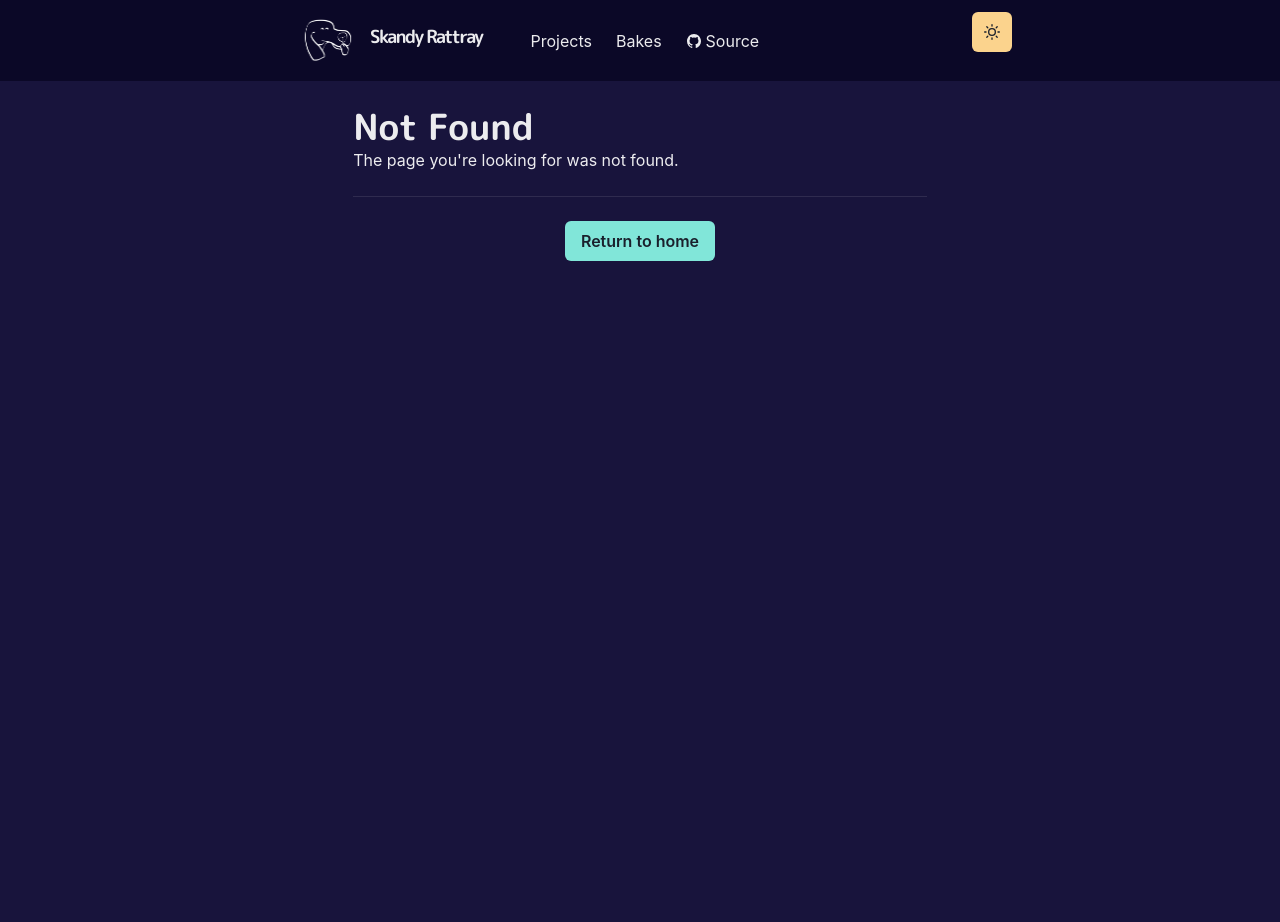
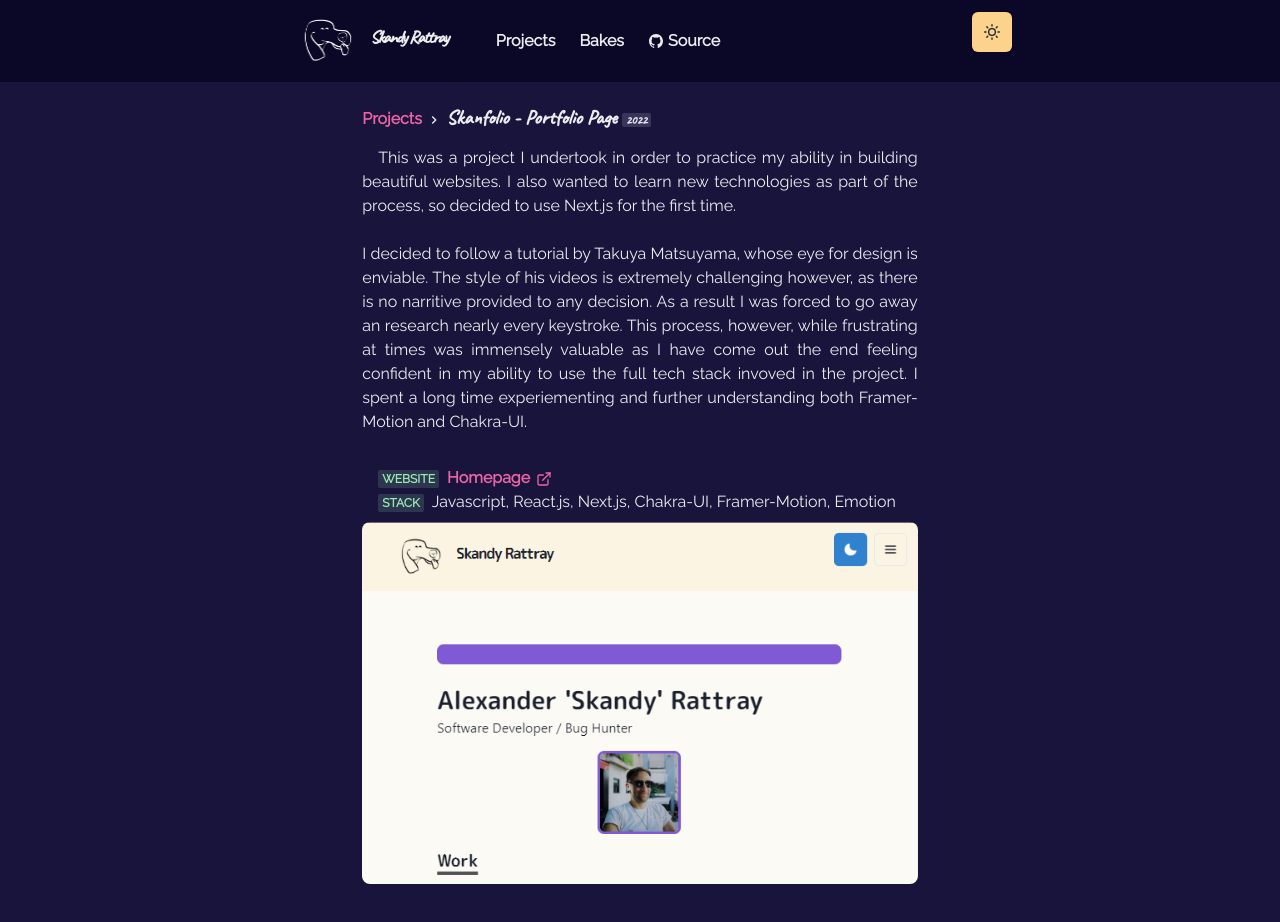
Before and after one commit to skandog/p, a Next.js app: page /projects/skanfolio in a window 1280 px wide. Before the commit this address had no page. Shown: the top 922 px of the page. Before the commit the page ends 800 px from the top, so only its background shows below. Built offline with nearby package versions, Linux system fonts and the light colour scheme.

Commit message:
updated the fonts being used to Caveat and Raleway, it looksl ike it has affected how the photo wraps which might need updating

```diff
--- a/components/Logo.js
+++ b/components/Logo.js
@@ -35,7 +35,7 @@ const Logo = () => {
             color={useColorModeValue('gray.800', 'whiteAlpha.900')}
             fontWeight="bold"
             ml={3}
-            fontFamily='"M PLUS Rounded 1c", "sans-serif"'
+            fontFamily='"Caveat", "cursive"'
           >
             Skandy Rattray
           </Text>
--- a/components/fonts.js
+++ b/components/fonts.js
@@ -1,9 +1,19 @@
 import { Global } from '@emotion/react'
 
 const Fonts = () => (
-  <Global
-    styles={`@import url('https://fonts.googleapis.com/css2?family=M+PLUS+Rounded+1c:wght@300;700&display=swap');`}
-  />
+  <>
+    <Global
+      styles={`@import url('https://fonts.googleapis.com/css2?family=Caveat:wght@500&display=swap');`}
+    />
+    <Global
+      styles={`@import url('https://fonts.googleapis.com/css2?family=Raleway&display=swap');`}
+    />
+  </>
 )
+// const Fonts = () => (
+//   <Global
+//     styles={`@import url('https://fonts.googleapis.com/css2?family=M+PLUS+Rounded+1c:wght@300;700&display=swap');`}
+//   />
+// )
 
 export default Fonts
--- a/lib/theme.js
+++ b/lib/theme.js
@@ -25,18 +25,20 @@ const components = {
   },
   Link: {
     baseStyle: props => ({
-      color: mode('orange.500', 'pink.400')(props),
-      textUnderlineOffset: 3
+      color: mode('#48A9A6', 'pink.400')(props),
+      textUnderlineOffset: 3,
+      fontWeight: 'bold'
     })
   }
 }
 
 const fonts = {
-  heading: "'M PLUS Rounded 1c'"
+  heading: "'Caveat'",
+  body: "'Raleway'"
 }
 
 const colors = {
-  glassTeal: '#88ccca'
+  glassTeal: '#48A9A6'
 }
 
 const config = {
--- a/pages/index.js
+++ b/pages/index.js
@@ -80,8 +80,8 @@ const Page = () => {
             things, and embracing new challenges. Born and raised in South
             London, he lives there currently with his partner, tending to his
             pizzas and plants 🌱. When not at the keyboard he enjoys trying new
-            recipes then sharing the output with his friends and family.
-            Currently he is developing his abilty to build beautiful full-stack
+            recipes and sharing the output with his friends and family.
+            Currently he is sharpening his ability to build beautiful full-stack
             applications.
           </Paragraph>
           <Box align="left" my={4}>
--- /dev/null
+++ b/pages/projects/skanfolio.js
@@ -0,0 +1,62 @@
+import {
+  Container,
+  Badge,
+  Link,
+  List,
+  ListItem,
+  useColorModeValue
+} from '@chakra-ui/react'
+import { ExternalLinkIcon } from '@chakra-ui/icons'
+import { Title, ProjectImage, Meta } from '../../components/project.js'
+import P from '../../components/paragraph.js'
+import Layout from '../../components/layouts/article.js'
+import skanfolioLight from '../../public/images/projects/Skanfolio_light.png'
+import skanfolioDark from '../../public/images/projects/Skanfolio_dark.png'
+
+const Project = () => {
+  return (
+    <Layout title="Skanfolio">
+      <Container>
+        <Title>
+          Skanfolio - Portfolio Page <Badge>2022</Badge>
+        </Title>
+        <P>
+          This was a project I undertook in order to practice my ability in
+          building beautiful websites. I also wanted to learn new technologies
+          as part of the process, so decided to use Next.js for the first time.
+          <br /> <br />I decided to follow a tutorial by Takuya Matsuyama, whose
+          eye for design is enviable. The style of his videos is extremely
+          challenging however, as there is no narritive provided to any
+          decision. As a result I was forced to go away an research nearly every
+          keystroke. This process, however, while frustrating at times was
+          immensely valuable as I have come out the end feeling confident in my
+          ability to use the full tech stack invoved in the project. I spent a
+          long time experiementing and further understanding both Framer-Motion
+          and Chakra-UI. <br />
+          <br />
+        </P>
+        <List ml={4} my={2}>
+          <ListItem>
+            <Meta>Website</Meta>
+            <Link href="https://p-skandog.vercel.app/" target={'_blank'}>
+              Homepage <ExternalLinkIcon mx={'2px'} />
+            </Link>
+          </ListItem>
+          <ListItem>
+            <Meta>Stack</Meta>
+            <span>
+              Javascript, React.js, Next.js, Chakra-UI, Framer-Motion, Emotion
+            </span>
+          </ListItem>
+        </List>
+
+        <ProjectImage
+          src={useColorModeValue(skanfolioDark.src, skanfolioLight.src)}
+          alt="streamlit analysis of nyc rental market"
+        />
+      </Container>
+    </Layout>
+  )
+}
+
+export default Project
```
Also changed, not shown: pages/projects.js (+17 -2 lines), public/images/projects/Skanfolio_dark.png (added), public/images/projects/Skanfolio_light.png (added).
